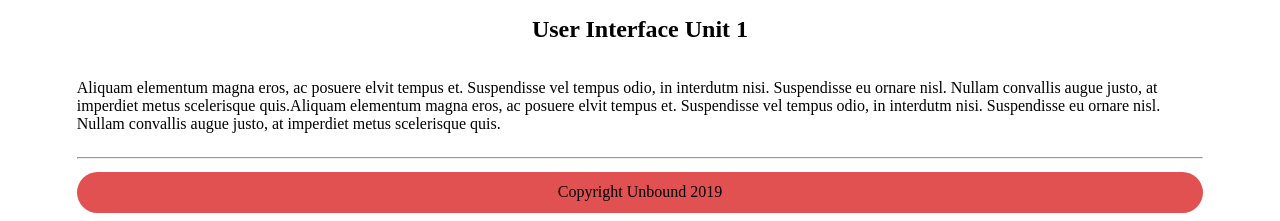
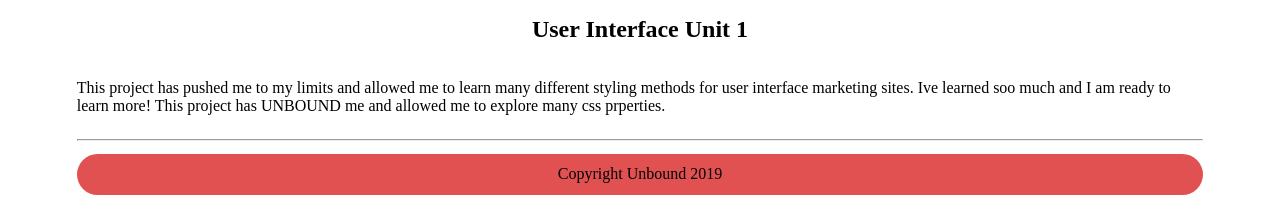
Before and after one commit to prisonerskills/UI, a website: page about.html in a window 1280 px wide. Shown: the part 2300-2521 px from the top of the page. Drawn offline with Linux system fonts and the light colour scheme.

Commit message:
gettin it

```diff
--- a/about.html
+++ b/about.html
@@ -19,7 +19,7 @@
       <nav>
         <a href="index.html">Home</a>
         <a href="about.html">About Us</a>
-        <a href="#contact">Contact</a>
+        <a href="index.html">Contact</a>
         <a href="https://polar-temple-77662.herokuapp.com/">Search Talent</a>
       </nav>
       <img class='log' src='img/logo.jpeg'></div>
@@ -84,12 +84,7 @@
       </h1></div>
       <h2>User Interface Unit 1 </h2>
       <p>
-        Aliquam elementum magna eros, ac posuere elvit tempus et. Suspendisse
-        vel tempus odio, in interdutm nisi. Suspendisse eu ornare nisl. Nullam
-        convallis augue justo, at imperdiet metus scelerisque quis.Aliquam
-        elementum magna eros, ac posuere elvit tempus et. Suspendisse vel tempus
-        odio, in interdutm nisi. Suspendisse eu ornare nisl. Nullam convallis
-        augue justo, at imperdiet metus scelerisque quis.
+       This project has pushed me to my limits and allowed me to learn many different styling methods for user interface marketing sites. Ive learned soo much and I am ready to learn more! This project has UNBOUND me and allowed me to explore many css prperties.
       </p>
     </div>
 
```
